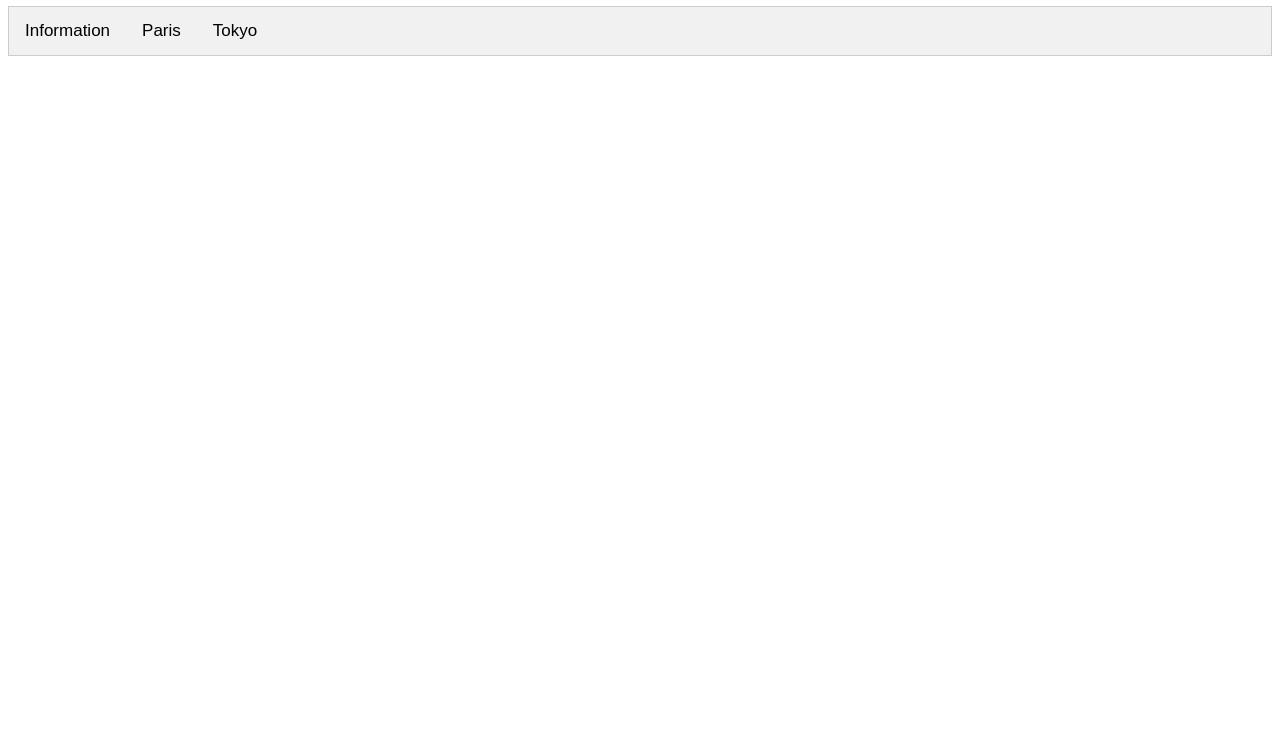
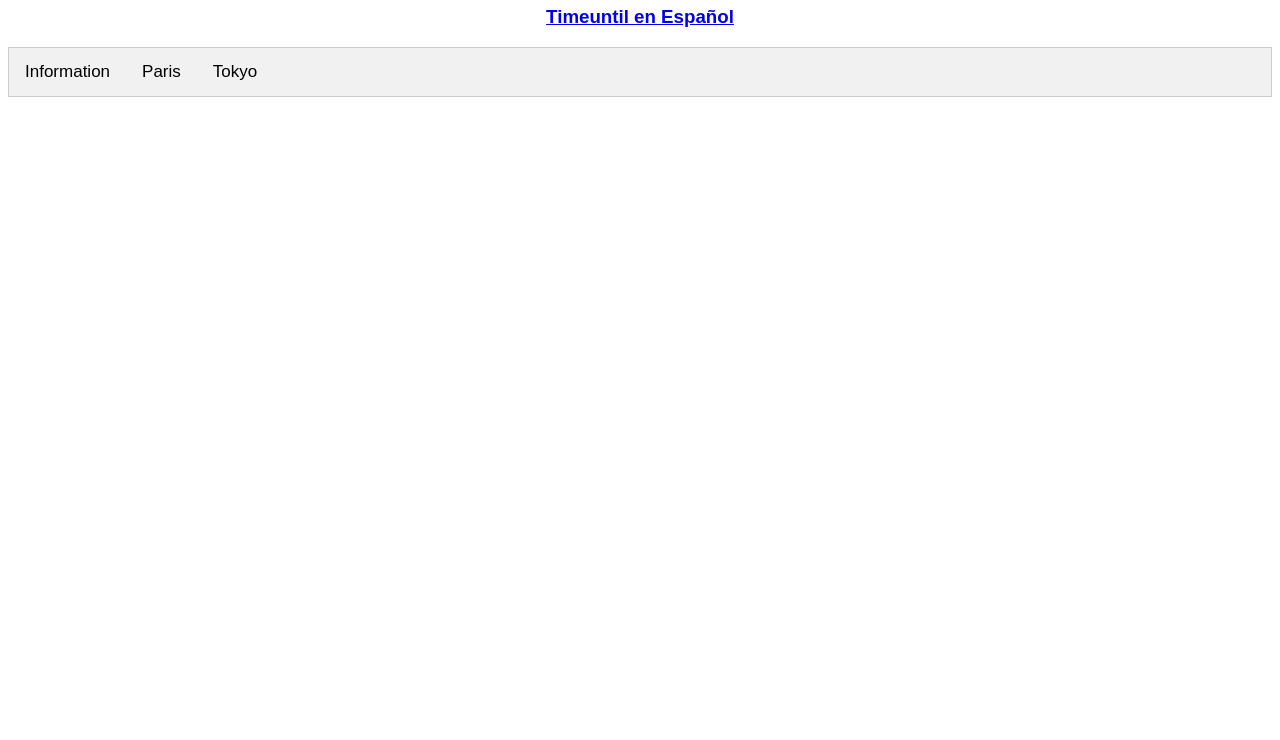
Before and after one commit to bijenmanlol/timeuntil, a plain HTML site: page en/index.html in a window 1280 px wide. Shown: the part 60-800 px from the top of the page. Drawn offline with Linux system fonts and the light colour scheme.

Commit message:
Update index.html

```diff
--- a/en/index.html
+++ b/en/index.html
@@ -1,4 +1,5 @@
 <center><h1>Timeuntil</h1>
+  <h3><a href='https://frozt0098.github.io/timeuntil/es'>Timeuntil en Español</a></h3>
 <html>
 <head>
   <title>Timeuntil</title>
```
